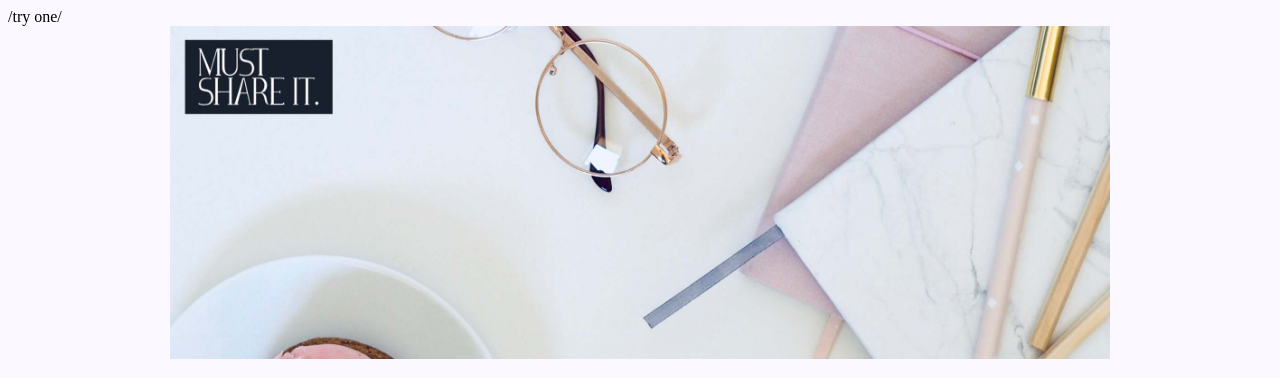
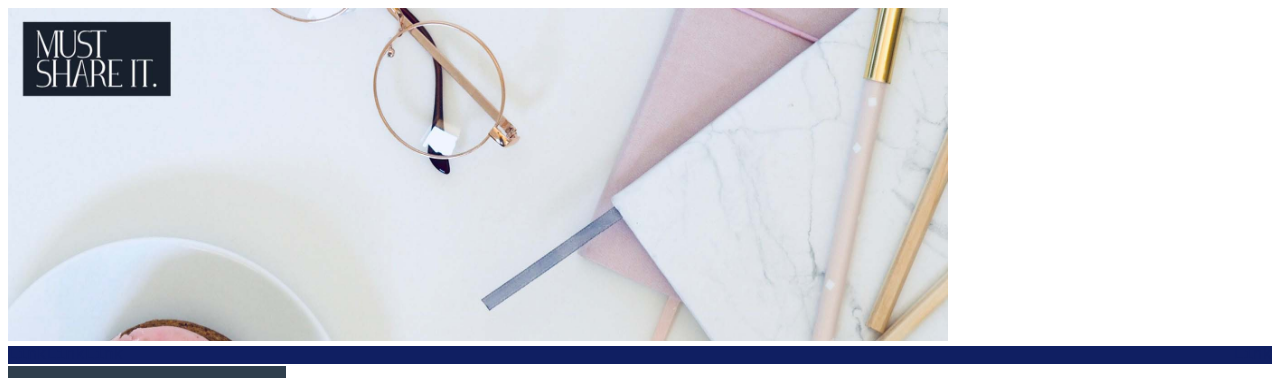
Before and after one commit to spavkovi/spavkovi.github.io, a plain HTML site: page index.html in a window 1280 px wide. Shown: the top 378 px of the page. Drawn offline with Linux system fonts and the light colour scheme.

Commit message:
Starting HTML 2

```diff
--- a/index.html
+++ b/index.html
@@ -1,60 +1,31 @@
 <!DOCTYPE html>
 <html>
 <head>
+  <title>Page Title</title>
 
-  /try one/
-<style>
-p.a {
-  font-family: Impact, Charcoal, sans-serif;
-}
-</style>
-  <center>
+  <link href='https://fonts.googleapis.com/css?family=Lobster' rel='stylesheet' type='text/css'>
+  <link href='https://fonts.googleapis.com/css?family=Lato:400,700,900' rel='stylesheet' type='text/css'>
+
+  <link rel="stylesheet" href="style.css"/>
+</head>
+
+<body>
   <img src="Headerfinal.jpg" padding: 30px; width="940" height="333" object-fit>
 
-</center>
-<title>Page Title</title>
-
-</head>
-<body
-font-family: "Courier New", Courier, monospace;
-bgcolor="#FBF9FF"
 
 
-/Adding menu/
-
-.topnav{
-  overflow:hidden;
-  background-color: #101F62
-}
-
-/styling menu/
-
-.topnav a {
-  float:left;
-  display: block;
-  color: #101F62;
-  text-align:center;
-  padding: 14px 16 px;
-  text-decoration:none;
-}
-
-/Color Menu/
-
-.topnav a:hover {
-background-color: #0D1434;
-color:white;
-}
-
-
-/* How to put the image to the left? */
+  <div class="topnav">
+    <a href="#">Link</a>
+    <a href="#">Link</a>
+    <a href="#">Link</a>
+    <a href="#">Link</a>
+  </div>
 
   <img src="Phrase_bar.png" data-type="image" width="278" height="334" object-fit>
 
-<p class="a">
-<h1>My First Heading</h1>
-<p>My first paragraph.</p>
-<link href='https://fonts.googleapis.com/css?family=Lobster' rel='stylesheet' type='text/css'>
-<link href='https://fonts.googleapis.com/css?family=Lato:400,700,900' rel='stylesheet' type='text/css'>
+  <p class="a">
+    <h1>My First Heading</h1>
+      <p>My first paragraph.</p>
 <div class="overlay">
 <h1>Must Share it</h1>
 <p>It worth it</p>
@@ -63,6 +34,6 @@ color:white;
   </div>
 </div>
 
-
+  <script src="script.js"></script>
 </body>
 </html>
--- /dev/null
+++ b/style.css
@@ -0,0 +1,41 @@
+p.a {
+  font-family: Impact, Charcoal, sans-serif;
+}
+
+body {
+  font-family: "Courier New", Courier, monospace;
+  bgcolor="#FBF9FF"
+}
+
+
+/*Adding menu*/
+
+.topnav {
+  overflow:hidden;
+  background-color: #101F62
+}
+
+/*styling menu*/
+
+.topnav a {
+  float:left;
+  display: block;
+  color: #101F62;
+  text-align:center;
+  padding: 14px 16 px;
+  text-decoration:none;
+}
+
+.topnav a:last-child {
+  float: right;
+}
+
+/*Color Menu*/
+
+.topnav a:hover {
+  background-color: #0D1434;
+  color:white;
+}
+
+
+/* How to put the image to the left? */
```
